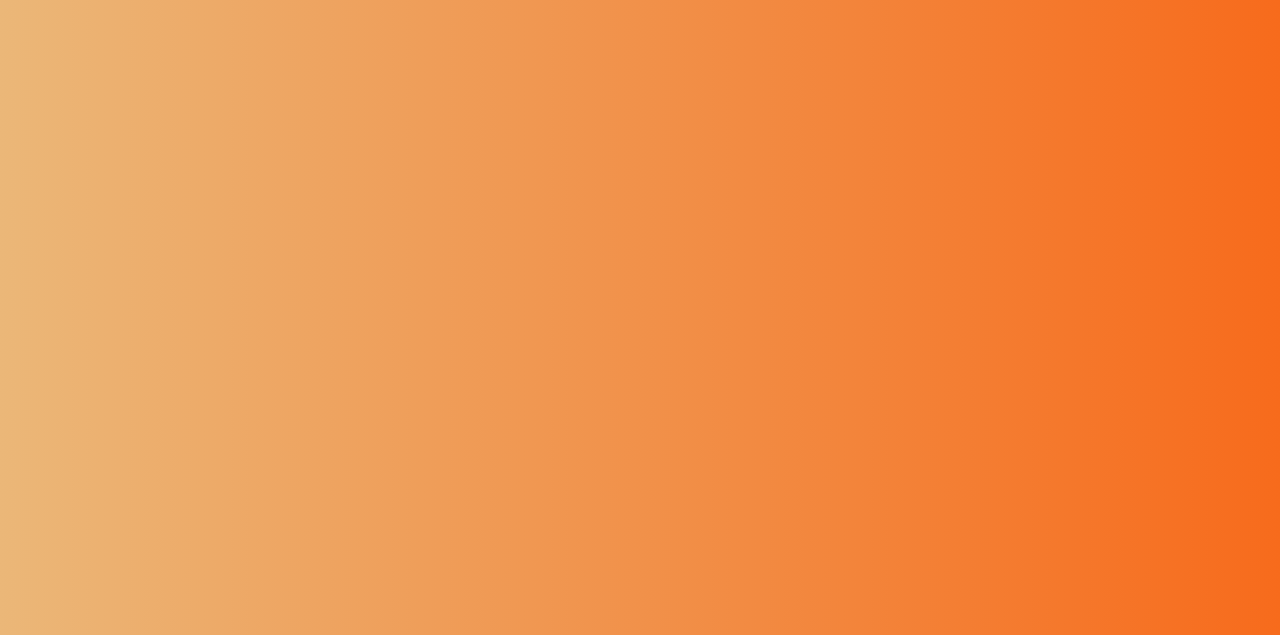
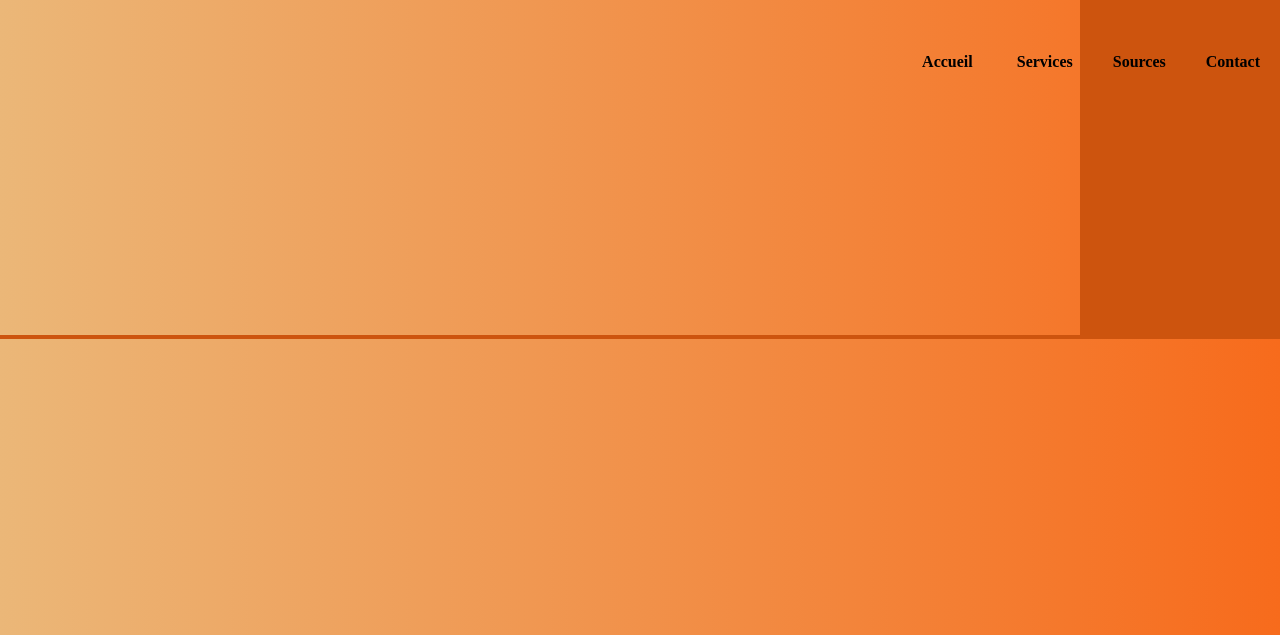
Before and after one commit to Elodpro/site-actif, a plain HTML site: page index.html in a window 1280 px wide. Shown: the part 165-800 px from the top of the page. Drawn offline with Linux system fonts and the light colour scheme.

Commit message:
v2
Pas mal de modification au niveau du top de la page

Co-Authored-By: Gyro <49116467+GyroTheCreator@users.noreply.github.com>

```diff
--- a/css/style.css
+++ b/css/style.css
@@ -24,18 +24,18 @@ body {
     display: inline-block;
 }
 
+section {
+    position: absolute;
+    right: 0;
+    z-index: 2;
+}
 /* Navigation */
 #nav {
     width: 100%;
     text-align: center;
 }
 
-#nav ul {
-    text-align: left;
-    display: inline;
-    padding: 15px 4px 17px 0;
-    list-style: none;
-}
+/*Texte lorsque le menu se déroule*/
 
 #nav ul li {
     font-weight:bold ;
@@ -44,7 +44,15 @@ body {
     position: relative;
     padding: 15px 20px;
     background: inherit;
+    text-align: left;
     cursor: pointer;
+}
+
+#nav ul a {
+    text-align: right;
+    display: inline-block;
+    padding: 15px 4px 17px 0;
+    list-style: none;
 }
 
 #nav ul li:hover {
@@ -52,6 +60,7 @@ body {
     color: #fff;
 }
 
+/*Boxes du texte qui est déroulé*/
 #nav ul li ul {
     padding: 0;
     position: absolute;
@@ -83,3 +92,21 @@ body {
     text-decoration: none;
     color: inherit;
 }
+#backnav-right {
+    position: absolute;
+    height: 500px;
+    width: 200px;
+    right: 0;
+    top: 0;
+    background-color: #cd540e;
+}
+
+#line1 {
+    position: absolute;
+    height: 4px;
+    width: 100%;
+    background-color: #cd540e;
+    text-decoration: none;
+    right: 0;
+    top: 500px;
+}
--- a/index.html
+++ b/index.html
@@ -11,6 +11,9 @@
     <img id="logo" alt="logo" src="img/Back-White.png" draggable="false">
 </header>
 <body>
+
+    <h1 id="title">Bienvenue sur GetInFox</h1>
+
     <section>
         <div id="nav">
             <ul>
@@ -34,6 +37,11 @@
             </ul>
         </div>
     </section>
+
+
+    <div id="backnav-right">
+    </div>
+    <div id="line1"></div>
 </body>
 </html>
 <script src="js/index.js"></script>
```
Also changed, not shown: contact.html (+4 -0 lines).
